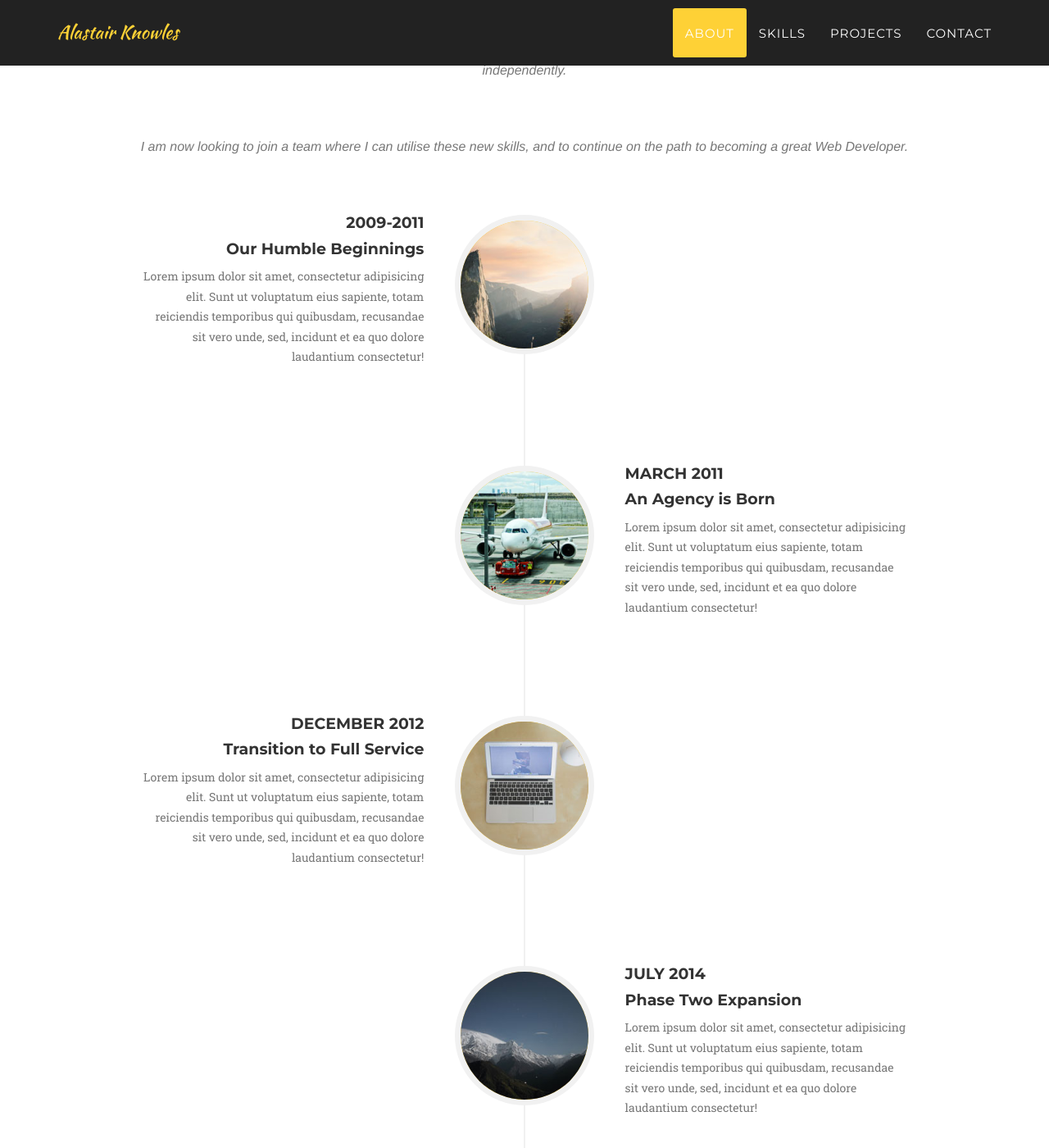
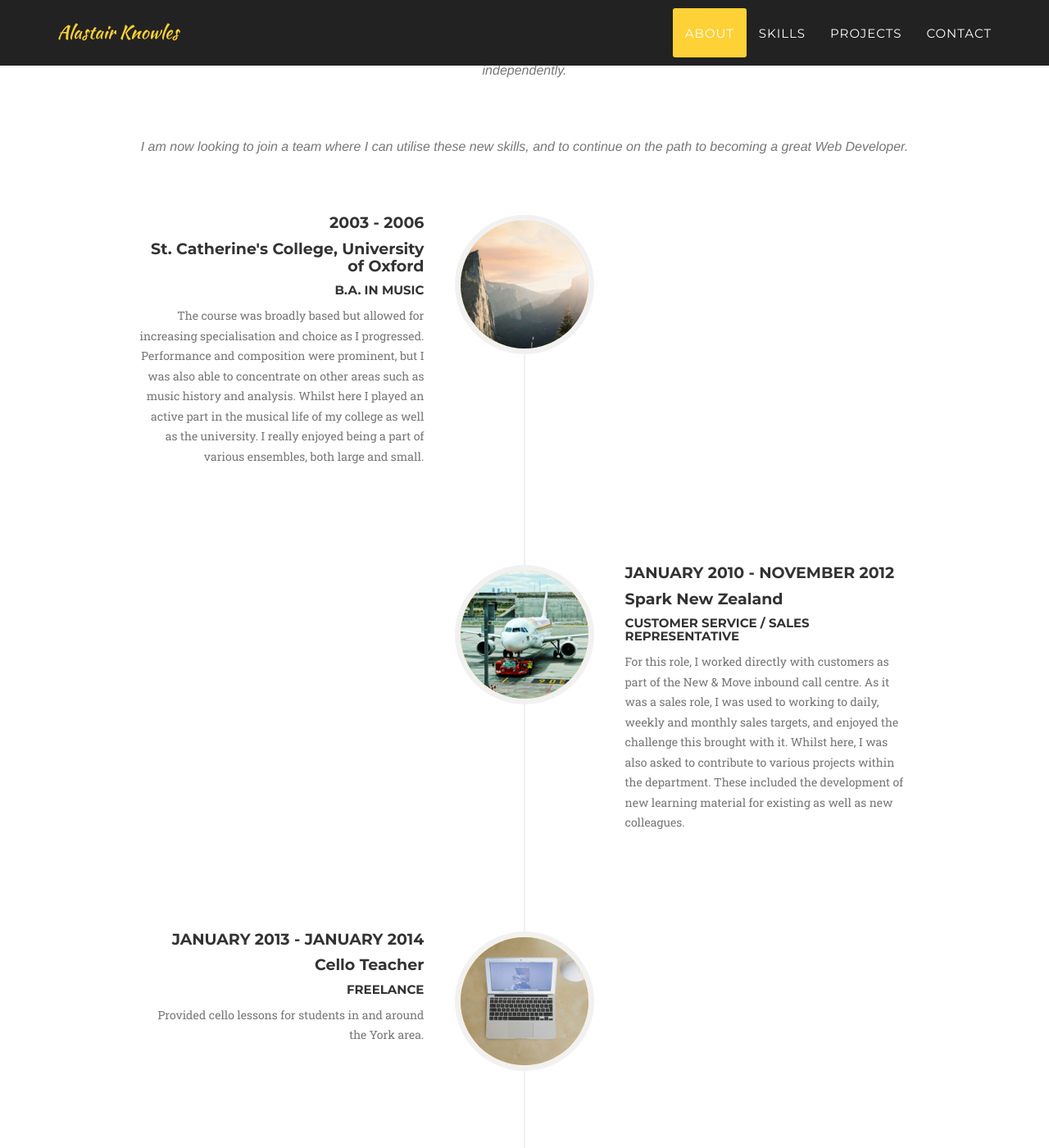
Before and after one commit to adjknowles/adjknowles.github.io, a Jekyll site: the page built from index.html, in a window 1280 px wide and 1400 px high, scrolled down 1238 px. Shown: the whole window at 82% size. Built offline with Jekyll 4.4.1, drawn with Linux system fonts in a browser that asks for light colours; some web fonts are replaced; some of the changed text lies outside the part shown.

Commit message:
Added text to about me

```diff
--- a/_includes/about.html
+++ b/_includes/about.html
@@ -27,11 +27,12 @@
                             </div>
                             <div class="timeline-panel">
                                 <div class="timeline-heading">
-                                    <h4>2009-2011</h4>
-                                    <h4 class="subheading">Our Humble Beginnings</h4>
+                                    <h4>2003 - 2006</h4>
+                                    <h4 class="subheading">St. Catherine's College, University of Oxford</h4>
+                                    <h5 class="subheading">B.A. in Music</h5>
                                 </div>
                                 <div class="timeline-body">
-                                    <p class="text-muted">Lorem ipsum dolor sit amet, consectetur adipisicing elit. Sunt ut voluptatum eius sapiente, totam reiciendis temporibus qui quibusdam, recusandae sit vero unde, sed, incidunt et ea quo dolore laudantium consectetur!</p>
+                                    <p class="text-muted">The course was broadly based but allowed for increasing specialisation and choice as I progressed. Performance and composition were prominent, but I was also able to concentrate on other areas such as music history and analysis. Whilst here I played an active part in the musical life of my college as well as the university. I really enjoyed being a part of various ensembles, both large and small.</p>
                                 </div>
                             </div>
                         </li>
@@ -41,11 +42,12 @@
                             </div>
                             <div class="timeline-panel">
                                 <div class="timeline-heading">
-                                    <h4>March 2011</h4>
-                                    <h4 class="subheading">An Agency is Born</h4>
+                                    <h4>January 2010 - November 2012</h4>
+                                    <h4 class="subheading">Spark New Zealand</h4>
+                                    <h5 class="subheading">Customer Service / Sales Representative</h5>
                                 </div>
                                 <div class="timeline-body">
-                                    <p class="text-muted">Lorem ipsum dolor sit amet, consectetur adipisicing elit. Sunt ut voluptatum eius sapiente, totam reiciendis temporibus qui quibusdam, recusandae sit vero unde, sed, incidunt et ea quo dolore laudantium consectetur!</p>
+                                    <p class="text-muted">For this role, I worked directly with customers as part of the New & Move inbound call centre. As it was a sales role, I was used to working to daily, weekly and monthly sales targets, and enjoyed the challenge this brought with it. Whilst here, I was also asked to contribute to various projects within the department. These included the development of new learning material for existing as well as new colleagues.</p>
                                 </div>
                             </div>
                         </li>
@@ -55,11 +57,12 @@
                             </div>
                             <div class="timeline-panel">
                                 <div class="timeline-heading">
-                                    <h4>December 2012</h4>
-                                    <h4 class="subheading">Transition to Full Service</h4>
+                                    <h4>January 2013 - January 2014</h4>
+                                    <h4 class="subheading">Cello Teacher</h4>
+                                    <h5 class="subheading">Freelance</h5>
                                 </div>
                                 <div class="timeline-body">
-                                    <p class="text-muted">Lorem ipsum dolor sit amet, consectetur adipisicing elit. Sunt ut voluptatum eius sapiente, totam reiciendis temporibus qui quibusdam, recusandae sit vero unde, sed, incidunt et ea quo dolore laudantium consectetur!</p>
+                                    <p class="text-muted">Provided cello lessons for students in and around the York area.</p>
                                 </div>
                             </div>
                         </li>
@@ -69,18 +72,34 @@
                             </div>
                             <div class="timeline-panel">
                                 <div class="timeline-heading">
-                                    <h4>July 2014</h4>
-                                    <h4 class="subheading">Phase Two Expansion</h4>
+                                    <h4>February 2014 - August 2015</h4>
+                                    <h4 class="subheading">The Whisky Lounge / The Great Whisky Company</h4>
+                                    <h5 class="subheading">Accounts Executive</h5>
                                 </div>
                                 <div class="timeline-body">
-                                    <p class="text-muted">Lorem ipsum dolor sit amet, consectetur adipisicing elit. Sunt ut voluptatum eius sapiente, totam reiciendis temporibus qui quibusdam, recusandae sit vero unde, sed, incidunt et ea quo dolore laudantium consectetur!</p>
+                                    <p class="text-muted">I helped manage the everyday running of the office in York. This involved maintaining the accounts, preparing invoices for clients and managing the remittance payments. I was also responsible for ticketing of events and various logistical matters in relation to products available for sale.</p>
+                                </div>
+                            </div>
+                        </li>
+                        <li class="timeline-image">
+                            <div class="timeline-image">
+                                <img class="img-circle img-responsive" src="img/about/4.jpg" alt="">
+                            </div>
+                            <div class="timeline-panel">
+                                <div class="timeline-heading">
+                                    <h4>September 2015 - January 2016</h4>
+                                    <h4 class="subheading">General Assembly London</h4>
+                                    <h5 class="subheading">Web Development Immersive</h5>
+                                </div>
+                                <div class="timeline-body">
+                                    <p class="text-muted">I decided to take the Web Development Immersive course partly because a friend of mine had recommended General Assembly to me, but also because I was looking for a new challenge and a complete change from what I had been doing up until that point. The thing I enjoyed most about this course was the shear variety of material that we learnt – no two days were the same! As well as learning the fundamentals of coding, I was also introduced to a number of new technologies, and I now feel confident to learn and progress independently as I endeavour to hone my skills and broaden my knowledge.</p>
                                 </div>
                             </div>
                         </li>
                         <li class="timeline-inverted">
                             <div class="timeline-image">
                                 <h4>Be Part
-                                    <br>Of Our
+                                    <br>Of My
                                     <br>Story!</h4>
                             </div>
                         </li>
```
